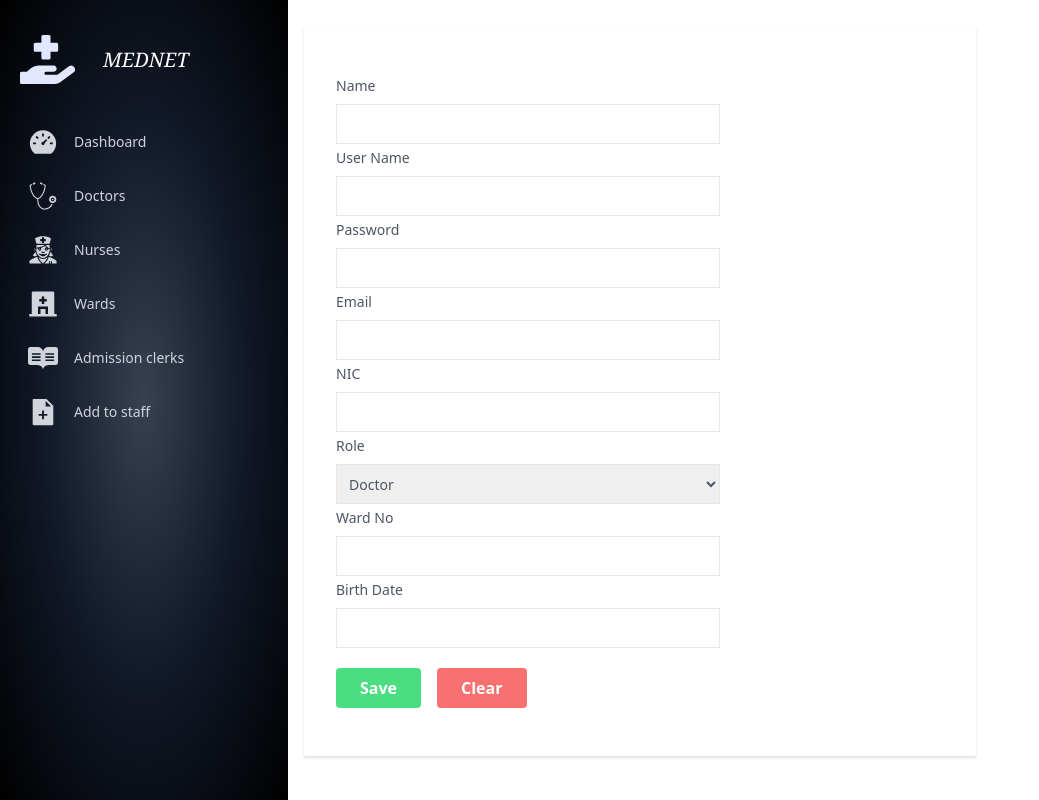
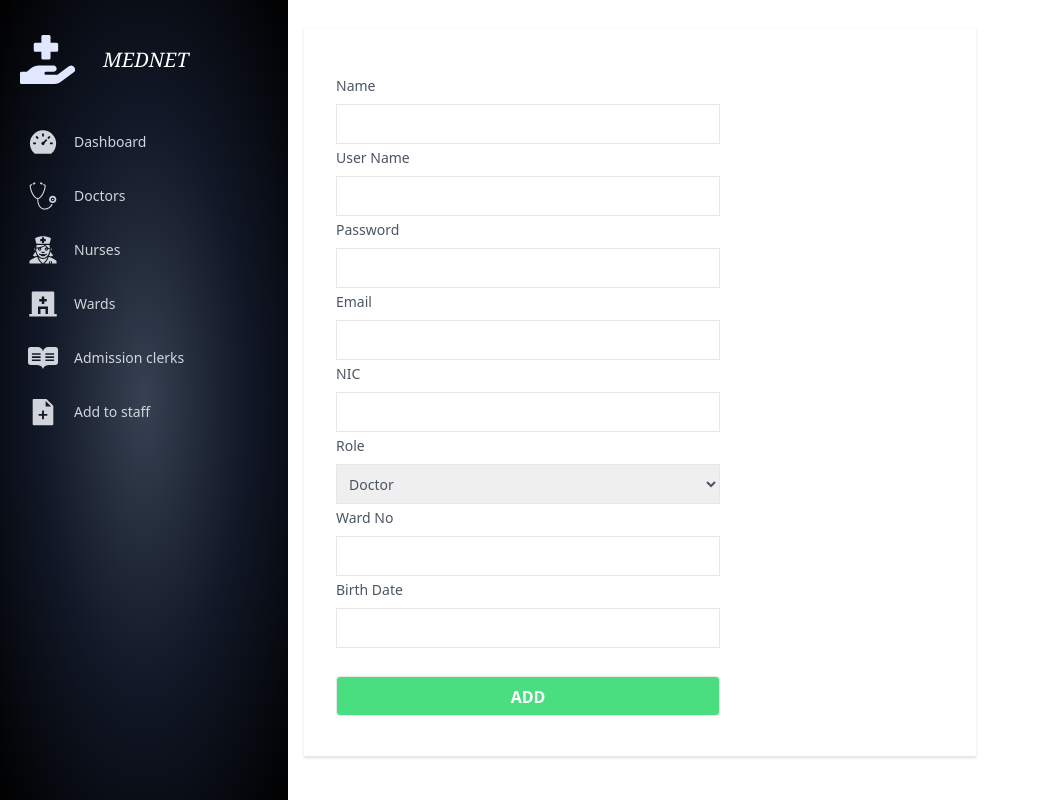
Before and after one commit to cepdnaclk/e19-co225-In-Patient-Management-System-For-a-Hospital, a React (Vite) app in the folder frontend/: page /admin/addStaff in a window 1280 px wide. Shown: the whole page, without its empty margins (0-1039 px from the left). Built offline with nearby package versions, Linux system fonts and the light colour scheme.

Commit message:
add staff complete without better graphics

```diff
--- a/frontend/src/components/adminFiles/AddStaffForm.jsx
+++ b/frontend/src/components/adminFiles/AddStaffForm.jsx
@@ -202,14 +202,10 @@ const AddStaffForm  = () => {
         <div className="items-center justify-center h-14 w-full my-4 space-x-4 pt-4">
           <button
             onClick={saveEmployee}
-            className="rounded text-white font-semibold bg-green-400 hover:bg-green-700 py-2 px-6">
-            Save
+            className="rounded text-white font-semibold bg-green-400 hover:bg-green-700  h-10 w-96 border mt-2 px-2 py-2">
+            ADD
           </button>
-          <button
-            onClick={reset}
-            className="rounded text-white font-semibold bg-red-400 hover:bg-red-700 py-2 px-6">
-            Clear
-          </button>
+
         </div>
       </div>
     </div>
```
